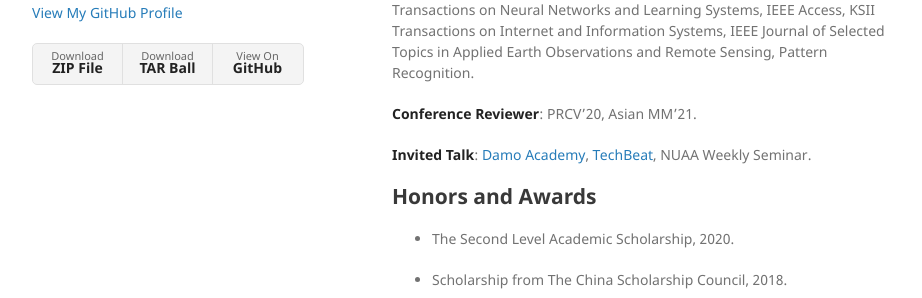
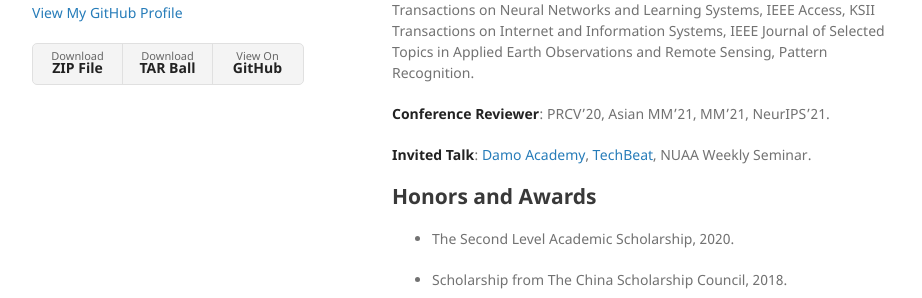
Before and after one commit to ZHANGDONG-NJUST/zhangdong-njust.github.io, a Jekyll site: the page built from index.md, in a window 1280 px wide and 900 px high, scrolled down 970 px. Shown: the part 355-653 px from the top of the window, without its empty margins (178-1100 px from the left). Built offline with Jekyll 4.4.1, drawn with Linux system fonts in a browser that asks for light colours; some of the changed lines change nothing that is shown.

Commit message:
Update index.md

```diff
--- a/index.md
+++ b/index.md
@@ -17,14 +17,14 @@
 - Dong Liang, Zongqi Wei, **Dong Zhang**, Qixiang Geng, Liyan Zhang, et al. [Learning Calibrated-Guidance for Object Detection in Aerial Images](https://arxiv.org/abs/2103.11399). arXiv, 2021. [Code](https://github.com/WeiZongqi/CG-Net)
 
 ### Journal articles:
-- **Dong Zhang**, Yunlian Sun, Qiaolin Ye, Jinhui Tang. [Recursive Discriminative Subspace Learning with L1-norm Distance Constraint](https://ieeexplore.ieee.org/document/8573145). IEEE Transactions on Cybernetics, 2018. [Code & data.](https://github.com/ZHANGDONG-NJUST/RDSL)
+- **Dong Zhang**, Yunlian Sun, Qiaolin Ye, Jinhui Tang. [Recursive Discriminative Subspace Learning with L1-norm Distance Constraint](https://ieeexplore.ieee.org/document/8573145). IEEE Transactions on Cybernetics, 2018. [Code & data.](https://github.com/dongzhang89/RDSL)
 - **Dong Zhang**, Liyan Zhang, Qiaolin Ye, Honghua Ruan. [Robust Learning-based Prediction for Timber-volume of Living Trees](https://www.sciencedirect.com/science/article/abs/pii/S0168169916306366). Computers & Electronics in Agriculture, 2017.
-- Chengting Zuo\*, **Dong Zhang**\*, Qianhao Wu, and Xinguang Xiang. [Unabridged Adjacent Modulation for Clothing Parsing](https://github.com/ZHANGDONG-NJUST/UAM-Net). Pattern Recognition, 2021 (Under review). [Code](https://github.com/ctzuo/UAM-Net)
+- Chengting Zuo\*, **Dong Zhang**\*, Qianhao Wu, and Xinguang Xiang. [Unabridged Adjacent Modulation for Clothing Parsing](https://github.com/dongzhang89/UAM-Net). Pattern Recognition, 2021 (Under review). [Code](https://github.com/dongzhang89/UAM-Net)
 - Liyong Fu\*, **Dong Zhang**\*, and Qiaolin Ye. [Recurrent Thrifty Attention Network for Remote Sensing Scene Recognition](https://ieeexplore.ieee.org/document/9305284). IEEE Transactions on Geoscience and Remote Sensing, 2020 (Early Access).
 
 ### Conference papers:
-- **Dong Zhang**, Hanwang Zhang, Jinhui Tang, Xiansheng Hua, Qianru Sun. [Causal Intervention for Weakly-Supervised Semantic Segmentation](https://papers.nips.cc/paper/2020/file/07211688a0869d995947a8fb11b215d6-Paper.pdf). Conference on Neural Information Processing Systems (NeurIPS <font color=red>oral</font>), 2020. [Code](https://github.com/ZHANGDONG-NJUST/FPT)
-- **Dong Zhang**, Hanwang Zhang, Jinhui Tang, Meng Wang, Xiansheng Hua, Qianru Sun. [Feature Pyramid Transformer](https://www.ecva.net/papers/eccv_2020/papers_ECCV/papers/123730324.pdf). European Conference on Computer Vision (ECCV), 2020. [Code](https://github.com/ZHANGDONG-NJUST/CONTA)
+- **Dong Zhang**, Hanwang Zhang, Jinhui Tang, Xiansheng Hua, Qianru Sun. [Causal Intervention for Weakly-Supervised Semantic Segmentation](https://papers.nips.cc/paper/2020/file/07211688a0869d995947a8fb11b215d6-Paper.pdf). Conference on Neural Information Processing Systems (NeurIPS <font color=red>oral</font>), 2020. [Code](https://github.com/dongzhang89/FPT)
+- **Dong Zhang**, Hanwang Zhang, Jinhui Tang, Meng Wang, Xiansheng Hua, Qianru Sun. [Feature Pyramid Transformer](https://www.ecva.net/papers/eccv_2020/papers_ECCV/papers/123730324.pdf). European Conference on Computer Vision (ECCV), 2020. [Code](https://github.com/dongzhang89/CONTA)
 - **Dong Zhang**, Jinhui Tang, Zechao Li. [Matrix Entropy-driven Maximum Margin Feature Learning](https://link.springer.com/chapter/10.1007/978-3-319-97304-3_29). Pacific Rim International Conference on Artificial Intelligence (PRICAI), 2018.
 - Long Chen, Chujie Lu, Siliang Tang, Jun Xiao, **Dong Zhang**, Chilie Tan, Xiaolin Li. [Rethinking the Bottom-Up Framework for Query-based Video Localization](https://ojs.aaai.org//index.php/AAAI/article/view/6627). Association for the Advancement of Artificial Intelligence (AAAI <font color=red>oral</font>), 2020. [Code](https://github.com/zjuchenlong)
 - Wenxuan Zhang\*, **Dong Zhang**\*, Xinguang Xiang. [Cascaded and Dual: Discrimination Oriented Network for Brain Tumor Classification](http://proceedings.mlr.press/v101/zhang19a.html). Asian Conference on Machine Learning (ACML <font color=red>spotlight</font>), 2019.
@@ -33,7 +33,7 @@
 
 **Journal Reviewer**: IEEE Transactions on Image Processing, IEEE Transactions on Neural Networks and Learning Systems, IEEE Access, KSII Transactions on Internet and Information Systems, IEEE Journal of Selected Topics in Applied Earth Observations and Remote Sensing, Pattern Recognition.
 
-**Conference Reviewer**: PRCV'20, Asian MM'21.
+**Conference Reviewer**: PRCV'20, Asian MM'21, MM'21, NeurIPS'21.
 
 **Invited Talk**: [Damo Academy](https://t.bilibili.com/464398595921845696?tab=2), [TechBeat](https://www.techbeat.net/talk-info?id=483), NUAA Weekly Seminar.
 
```
